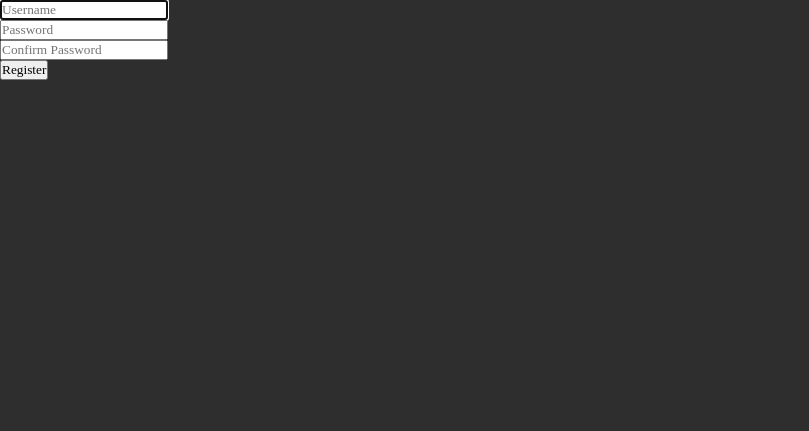
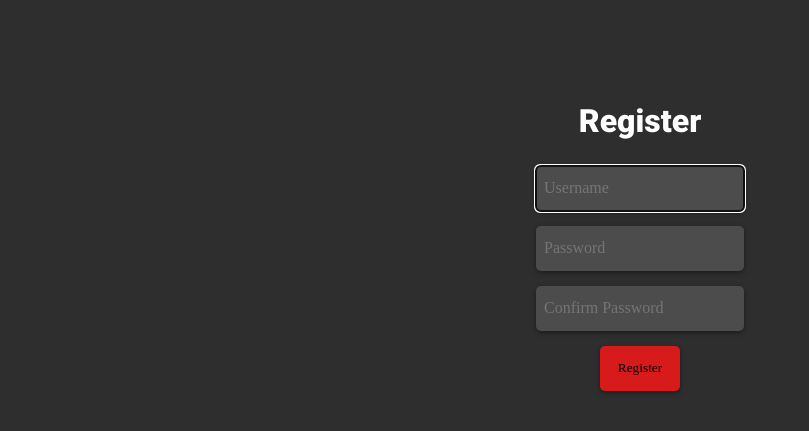
Before and after one commit to mysticBlock/CS50-final-project, a Flask app: page /register in a window 1280 px wide. Shown: the part 70-501 px from the top of the page, without its empty margins (0-809 px from the left). Run offline with Flask 3, Linux system fonts and the light colour scheme; parts of the project's set-up code (start-up, migrations or seed data) failed here and were passed over.

Commit message:
Login & Register complete

```diff
--- a/static/levels.js
+++ b/static/levels.js
@@ -71,10 +71,6 @@ function levelCompleted(isTutorialLevel, isReviewLevel, currentLevel) {
 
         const retryButton = document.getElementById("retryLevel");
         retryButton.addEventListener("click", () => location.reload());
-    }
-    else {
-        // TODO
-        console.log("isn't a review level")
     }
 
     // Updates the highest level completed in db
--- a/static/styles.css
+++ b/static/styles.css
@@ -135,6 +135,7 @@ h1, h2 {
 .level-button {
     width: 125px;
     height: 125px;
+    padding: 5px;
     font-size: 1rem;
     justify-self: center;
     align-self: center;
@@ -309,3 +310,37 @@ h1, h2 {
     row-gap: 70px;
     color: var(--text-color);
 }
+
+.login-register {
+    margin-top: 8%;
+    text-align: center;
+}
+
+.login-register h2 {
+    margin-bottom: 2%;
+    font-size: 2rem;
+    color: var(--text-color);
+}
+
+.login-register input {
+    min-height: 45px;
+    margin-bottom: 15px;
+    padding-left: 8px;
+    background-color: var(--secondary-color);
+    color: var(--text-color);
+    font-size: 1rem;
+    border: none;
+    border-radius: 5px;
+    box-shadow: 0 2px 5px 0 rgba(0, 0, 0, 0.4);
+
+}
+
+.login-register button {
+    min-height: 45px;
+    min-width: 80px;
+    background-color: var(--brand-color);
+    border: none;
+    border-radius: 5px;
+    box-shadow: 0 2px 5px 0 rgba(0, 0, 0, 0.4);
+    cursor: pointer;
+}
--- a/templates/login.html
+++ b/templates/login.html
@@ -5,7 +5,8 @@
 {% endblock %}
 
 {% block main %}
-
+    <div class="login-register">
+        <h2>Log in</h2>
         <form id="login-form" action="/login" method="post">
             <div>
                 <input autocomplete="off" autofocus name="username" placeholder="Username" type="text" required>
@@ -15,4 +16,5 @@
             </div>
             <button type="submit">Log In</button>
         </form>
+    </div>
 {% endblock %}
--- a/templates/register.html
+++ b/templates/register.html
@@ -5,7 +5,9 @@
 {% endblock %}
 
 {% block main %}
-    <form action="/register" method="post">
+    <div class="login-register">
+        <h2>Register</h2>
+        <form id="register-form" action="/register" method="post">
             <div>
                 <input autocomplete="off" autofocus name="username" placeholder="Username" type="text" required>
             </div>
@@ -17,4 +19,5 @@
             </div>
             <button type="submit">Register</button>
         </form>
+    </div>
 {% endblock %}
```
Also changed, not shown: 2 other files. Lines whose indentation alone changed are shown as unchanged.
